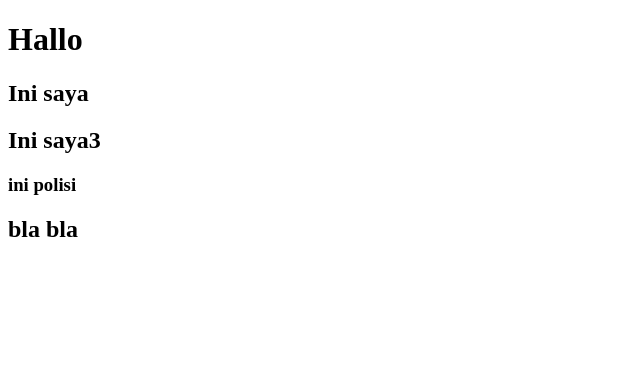
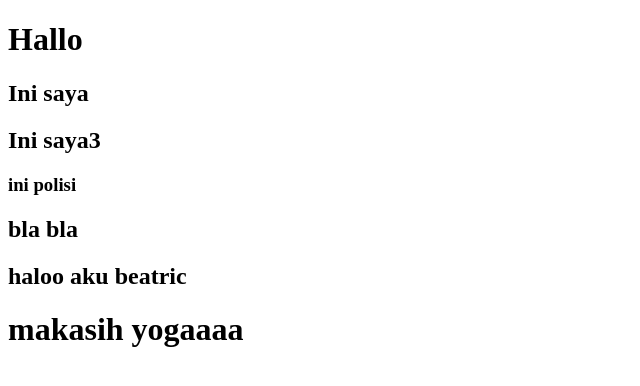
Before and after one commit to Yoga3911/pweb, a plain HTML site: page index.html in a window 1280 px wide. Shown: the whole page, without its empty margins (0-640 px from the left). Drawn offline with Linux system fonts and the light colour scheme.

Commit message:
nambah 2 pesan

```diff
--- a/index.html
+++ b/index.html
@@ -1,12 +1,14 @@
 <!DOCTYPE html>
 <html>
 
-<head>
+<body>
     <h1>Hallo</h1>
     <h2>Ini saya</h2>
     <h2>Ini saya3</h2>
     <h3>ini polisi</h3>
     <h2>bla bla</h2>
-</head>
+    <h2>haloo aku beatric</h2>
+    <h1>makasih yogaaaa</h1>
+</body>
 
 </html>
```
